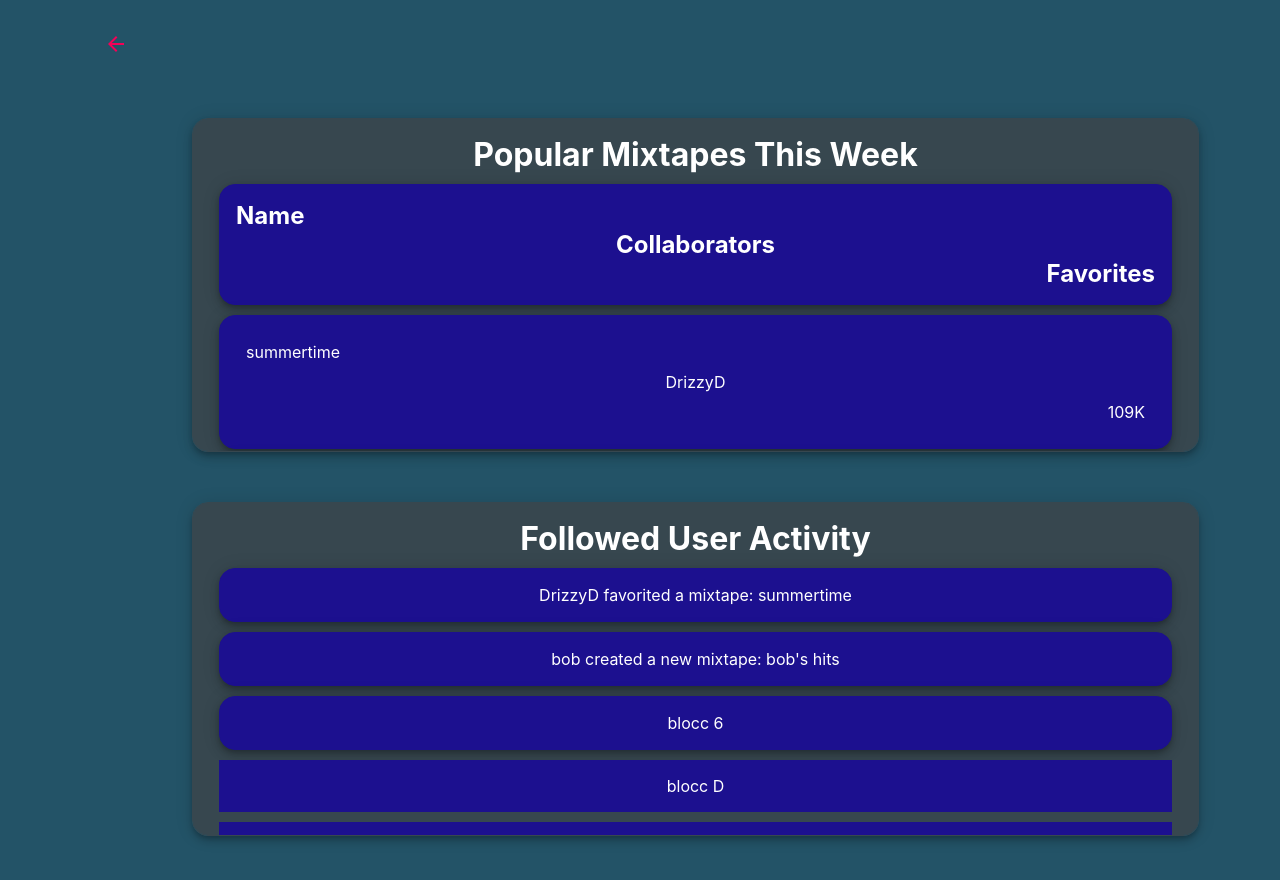
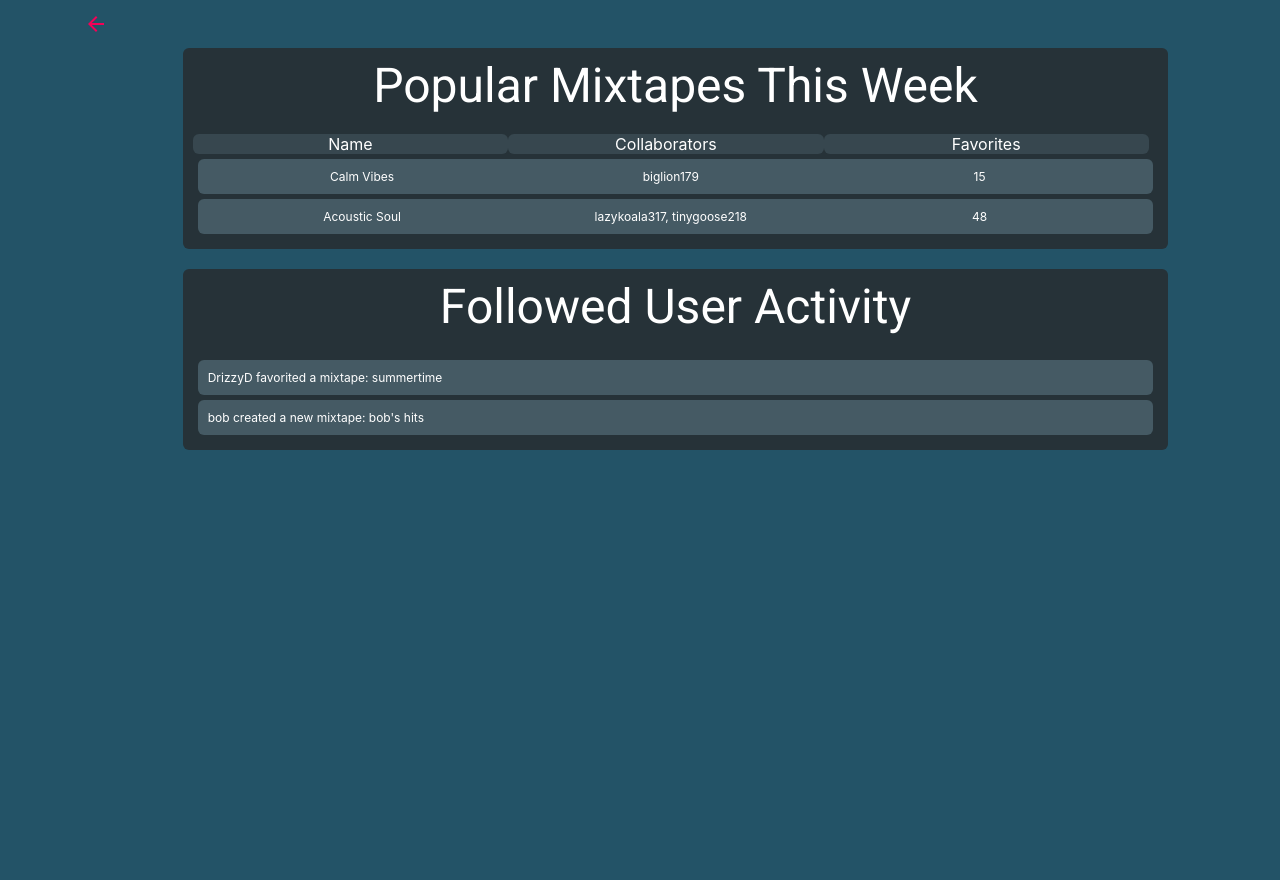
Before and after one commit to mvandenburgh/CassetteNet, a React (Create React App) app in the folder client/: page /dashboard in a window 1280 px wide. Shown: the top 880 px of the page. After the commit the page ends 800 px from the top, so only its background shows below. Built offline with nearby package versions, Linux system fonts and the light colour scheme.

Commit message:
Revamped dashboard

```diff
--- a/client/src/components/pages/DashboardPage.jsx
+++ b/client/src/components/pages/DashboardPage.jsx
@@ -10,140 +10,147 @@ import ArrowBackIcon from '@material-ui/icons/ArrowBack';
 import { useHistory } from 'react-router-dom';
 
 function DashboardPage(props) {
+    var popularMixtapes = [
+        {
+            name: 'Calm Vibes',
+            collaborators: 'biglion179',
+            favorites: 15
+        },
+        {
+            name: 'Acoustic Soul',
+            collaborators: 'lazykoala317, tinygoose218',
+            favorites: 48,
+        },
+        ];
+
+    var userActivities = [
+        "DrizzyD favorited a mixtape: summertime",
+        "bob created a new mixtape: bob's hits"
+    ];
+
     const colors = {
-        buttonContainer: '#0A1941',
-        mixtapeRows: '#1c108f'
+        namePfpContainer: blueGrey[900],
+        tabsContainer: blueGrey[900],
+        mixtapeRowColor: blueGrey[800]
     }
 
-    const containerBorderProps = {
-        bgcolor: 'background.paper',
-        borderColor: blueGrey[800],
-        m: 1,
-        border: 1,
-        boxShadow: 6,
-      };
+    const MixtapeRows = ({mixtapes}) => (
+        <>
+          {mixtapes.map(mixtape => (
+            <Box style={{
+                margin: "5px",
+                padding: "10px",
+                backgroundColor: blueGrey[700],
+                display: "flex",
+                flexDirection: "row",
+                borderRadius: 6,
+                fontSize: 12,
+            }}>
+                <Box style={{ width: "33%", display: 'flex', justifyContent: "center"}}> {mixtape.name} </Box>
+                <Box style={{ width: "33%", display: 'flex', justifyContent: "center"}}> {mixtape.collaborators} </Box>
+                <Box style={{ width: "33%", display: 'flex', justifyContent: "center"}}> {mixtape.favorites} </Box>
 
-      const rowBorderProps = {
-        bgcolor: 'background.paper',
-        borderColor: '#1c108f',
-        m: 1,
-        border: 1,
-        boxShadow: 6,
-      };
+            </Box>
+          ))}
+        </>
+        );
 
-    const useStyles = makeStyles((theme) => ({
-        box_container: {
-            padding: theme.spacing(2),
-            marginLeft: '100px',
-            marginRight: '100px',
-            marginTop: '50px',
-            marginBottom: '50px',
-            textAlign: 'center',
-            color:  theme.palette.info.contrastText,
-            background: blueGrey[800],
-            maxHeight: 300,
-            overflow: 'auto'
-        },
-        box_row: {
-            padding: theme.spacing(2),
-            margin: '10px',
-            textAlign: 'center',
-            //display: 'inline',
-            color:  'white',//theme.palette.text.secondary,
-            background: colors.mixtapeRows,
-        },
-        title_row: {
-            padding: theme.spacing(2),
-            margin: '10px',
-            color:  'white',//theme.palette.text.secondary,
-            background: colors.mixtapeRows,
-            height: '50%',
-
-        },
-        name_col: {
-            margin: '10px',
-            textAlign: 'left',
-            color:  'white',//theme.palette.text.secondary,
-            background: colors.mixtapeRows,
-        },
-        collaborators_col: {
-            margin: '10px',
-            textAlign: 'center',
-            color:  'white',//theme.palette.text.secondary,
-            background: colors.mixtapeRows,
-        },
-        favorites_col: {
-            margin: '10px',
-            textAlign: 'right',
-            color:  'white',//theme.palette.text.secondary,
-            background: colors.mixtapeRows,
-        },
-    }));
-
-    const classes = useStyles();
-
-    const { user, setUser } = useContext(UserContext);
+    const ActivityRows = ({activities}) => (
+      <>
+      {activities.map(activity => (
+        <Box style={{
+            margin: "5px",
+            padding: "10px",
+            backgroundColor: blueGrey[700],
+            display: "flex",
+            flexDirection: "row",
+            borderRadius: 6,
+            fontSize: 12,
+        }}>
+            <Box style={{ display: 'flex', justifyContent: "center"}}> {activity} </Box>
+        </Box>
+      ))}
+    </>
+    );
 
     const history = useHistory();
     const goBack = () => { history.push('/') }
 
+    const [value, setValue] = React.useState(0);
+
+    const handleChange = (event, newValue) => {
+      setValue(newValue);
+    };
+
     return (
-        <div style={{margin: '20px', background: 'transparent', height: '100%', width: '100%'}}>
+        <div  style={{ color: 'white', left:0 }}>
             <IconButton color="secondary" aria-label="back"  onClick={() => { goBack() }}>
                 <ArrowBackIcon/>
             </IconButton>
-            <Box id='popular' className={classes.box_container} borderRadius={16} {...containerBorderProps}>
-                <Typography variant="headline" component="h1">Popular Mixtapes This Week</Typography>
-                <Box className={classes.title_row} borderRadius={16} {...rowBorderProps}>
-                    <Typography variant="headline" component="h2"  align="left">
+            <br/>
+            <Box style={{
+                    backgroundColor: blueGrey[900],
+                    //marginRight: '50px',
+                    margin: 'auto',
+                    padding: '10px',
+                    textAlign: "center",
+                    borderRadius: 6,
+                    boxShadow: 6,
+                    width: '80%'
+                }}>
+                <Typography variant="h3"> Popular Mixtapes This Week</Typography>
+                <br/>
+                <Box style={{backgroundColor: blueGrey[900], width: "99%", display: "flex", flexDirection: "row"}} >
+                    <Box style={{ backgroundColor: blueGrey[800],
+                                width: "33%",
+                                textAlign: "center",
+                                boxShadow: "3",
+                                borderRadius: 6
+                                }}>
                         Name
-                    </Typography>
-                    <Typography variant="headline" component="h2"  align="center">
+                    </Box>
+                    <Box style={{ backgroundColor: blueGrey[800],
+                                width: "33%",
+                                textAlign: "center",
+                                boxShadow: 3,
+                                borderRadius: 6
+                                }}>
                         Collaborators
-                    </Typography>
-                    <Typography variant="headline" component="h2" align="right">
+                    </Box>
+                    <Box style={{ backgroundColor: blueGrey[800],
+                                width: "34%",
+                                textAlign: "center",
+                                boxShadow: "3",
+                                borderRadius: 6
+                                }}>
                         Favorites
-                    </Typography>
+                    </Box>
                 </Box>
-                <Box className={classes.box_row} borderRadius={16} {...rowBorderProps}>
-                    <Box className={classes.name_col}>summertime</Box>
-                    <Box className={classes.collaborators_col}>DrizzyD</Box>
-                    <Box className={classes.favorites_col}>109K</Box>
-                </Box>
-                <Box className={classes.box_row} borderRadius={16} {...rowBorderProps}>
-                    blocc 2
-                </Box>
-                <Box className={classes.box_row} borderRadius={16} {...rowBorderProps}>
-                    blocc A
-                </Box>
-                <Box className={classes.box_row}>
-                    blocc B
-                </Box>
-                <Box className={classes.box_row}>
-                    blocc C
+                <Box style={{
+                        marginTop: "5px",
+                        backgroundColor: colors.tabsContainer
+                        }}>
+                    <MixtapeRows mixtapes={popularMixtapes} />
                 </Box>
             </Box>
-            <Box id='follower_activity' className={classes.box_container} borderRadius={16} {...containerBorderProps}>
-                <Typography variant="headline" component="h1">
-                    Followed User Activity
-                </Typography>
-                <Box className={classes.box_row} borderRadius={16} {...rowBorderProps}>
-                    DrizzyD favorited a mixtape: summertime
-                </Box>
-                <Box className={classes.box_row} borderRadius={16} {...rowBorderProps}>
-                    bob created a new mixtape: bob's hits
-                </Box>
-                <Box className={classes.box_row} borderRadius={16} {...rowBorderProps}>
-                    blocc 6
-                </Box>
-                <Box className={classes.box_row}>
-                    blocc D
-                </Box>
-                <Box className={classes.box_row}>
-                    blocc E
-                </Box>
-                <Box className={classes.box_row}>
-                    blocc F
+
+            <br/>
+            <Box style={{
+                    backgroundColor: blueGrey[900],
+                    margin: 'auto',
+                    padding: '10px',
+                    textAlign: "center",
+                    borderRadius: 6,
+                    boxShadow: 6,
+                    width: '80%'
+                    }}>
+                <Typography variant="h3">Followed User Activity</Typography>
+                <br/>
+                <Box style={{
+                        marginTop: "5px",
+                        backgroundColor: colors.tabsContainer,
+                        }}>
+                    <ActivityRows activities={userActivities} />
                 </Box>
             </Box>
         </div>
--- a/client/src/components/pages/ViewUserPage.jsx
+++ b/client/src/components/pages/ViewUserPage.jsx
@@ -119,7 +119,6 @@ function ViewUserPage(props) {
 
     return (
         <div  style={{ color: 'white', left:0 }}>
-
             <IconButton color="secondary" aria-label="back"  onClick={() => { goBack() }}>
                 <ArrowBackIcon/>
             </IconButton>
```
